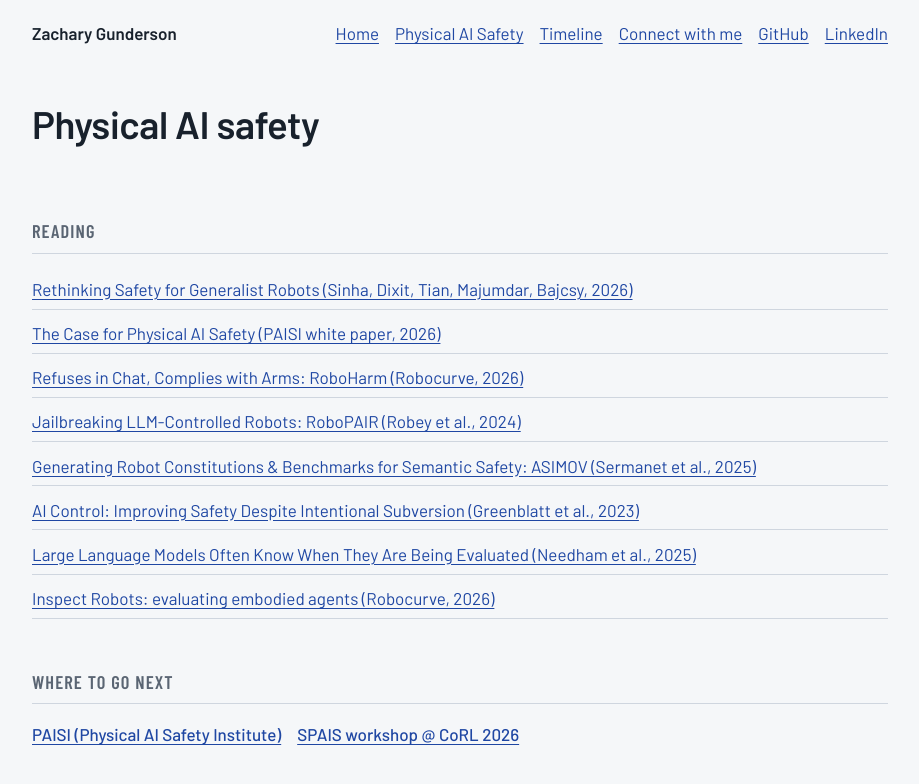
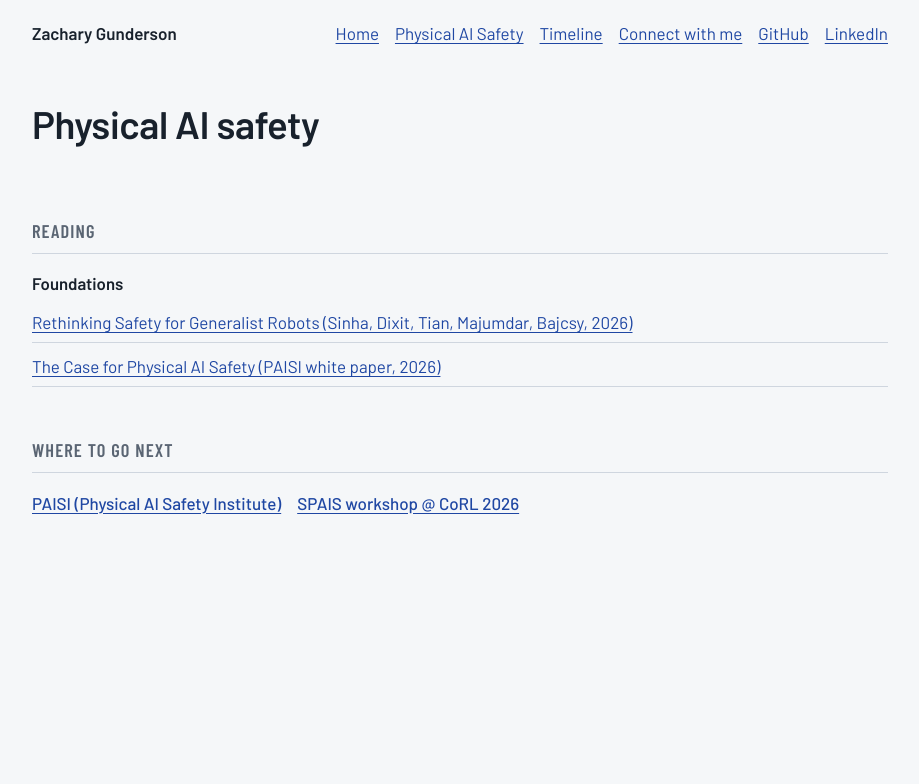
Before and after one commit to Ztgunderson/Ztgunderson.github.io, a Jekyll site: the page built from physical-ai-safety/index.html, in a window 1280 px wide. Shown: the top 784 px of the page, without its empty margins (180-1099 px from the left). Built offline with Jekyll 4.4.1, drawn with Linux system fonts in a browser that asks for light colours.

Commit message:
Hub: keep only the two foundation readings
Co-Authored-By: Claude Opus 5.5 <noreply@anthropic.com>
Claude-Session: https://claude.ai/code/session_01YJ6KKtaqbJv3gQdmqf7GMB

```diff
--- a/_data/hub.yml
+++ b/_data/hub.yml
@@ -6,20 +6,10 @@ title: ""  # page heading in your words (blank shows "Physical AI safety")
 intro: ""   # 2-3 sentences: what physical AI safety is, and the angle you take on it.
 
 reading:
-  - group: ""   # draft heading (AI): Start here
+  - group: "Foundations"   # your word (Oct 15)
     items:
       - { title: "Rethinking Safety for Generalist Robots (Sinha, Dixit, Tian, Majumdar, Bajcsy, 2026)", url: "https://arxiv.org/abs/2609.06326", note: "" }
       - { title: "The Case for Physical AI Safety (PAISI white paper, 2026)", url: "https://paisi.ai/the-case-for-physical-ai-safety", note: "" }
-      - { title: "Refuses in Chat, Complies with Arms: RoboHarm (Robocurve, 2026)", url: "https://arxiv.org/abs/2610.14043", note: "" }
-  - group: ""   # draft heading (AI): Attacks and misuse
-    items:
-      - { title: "Jailbreaking LLM-Controlled Robots: RoboPAIR (Robey et al., 2024)", url: "https://arxiv.org/abs/2410.13691", note: "" }
-      - { title: "Generating Robot Constitutions & Benchmarks for Semantic Safety: ASIMOV (Sermanet et al., 2025)", url: "https://arxiv.org/abs/2503.08663", note: "" }
-  - group: ""   # draft heading (AI): Control, monitoring and evaluation
-    items:
-      - { title: "AI Control: Improving Safety Despite Intentional Subversion (Greenblatt et al., 2023)", url: "https://arxiv.org/abs/2312.06942", note: "" }
-      - { title: "Large Language Models Often Know When They Are Being Evaluated (Needham et al., 2025)", url: "https://arxiv.org/abs/2505.23836", note: "" }
-      - { title: "Inspect Robots: evaluating embodied agents (Robocurve, 2026)", url: "https://arxiv.org/abs/2610.06306", note: "" }
 
 # Questions you think are open and want people to work on (your words, one line each).
 open_questions: []
```
